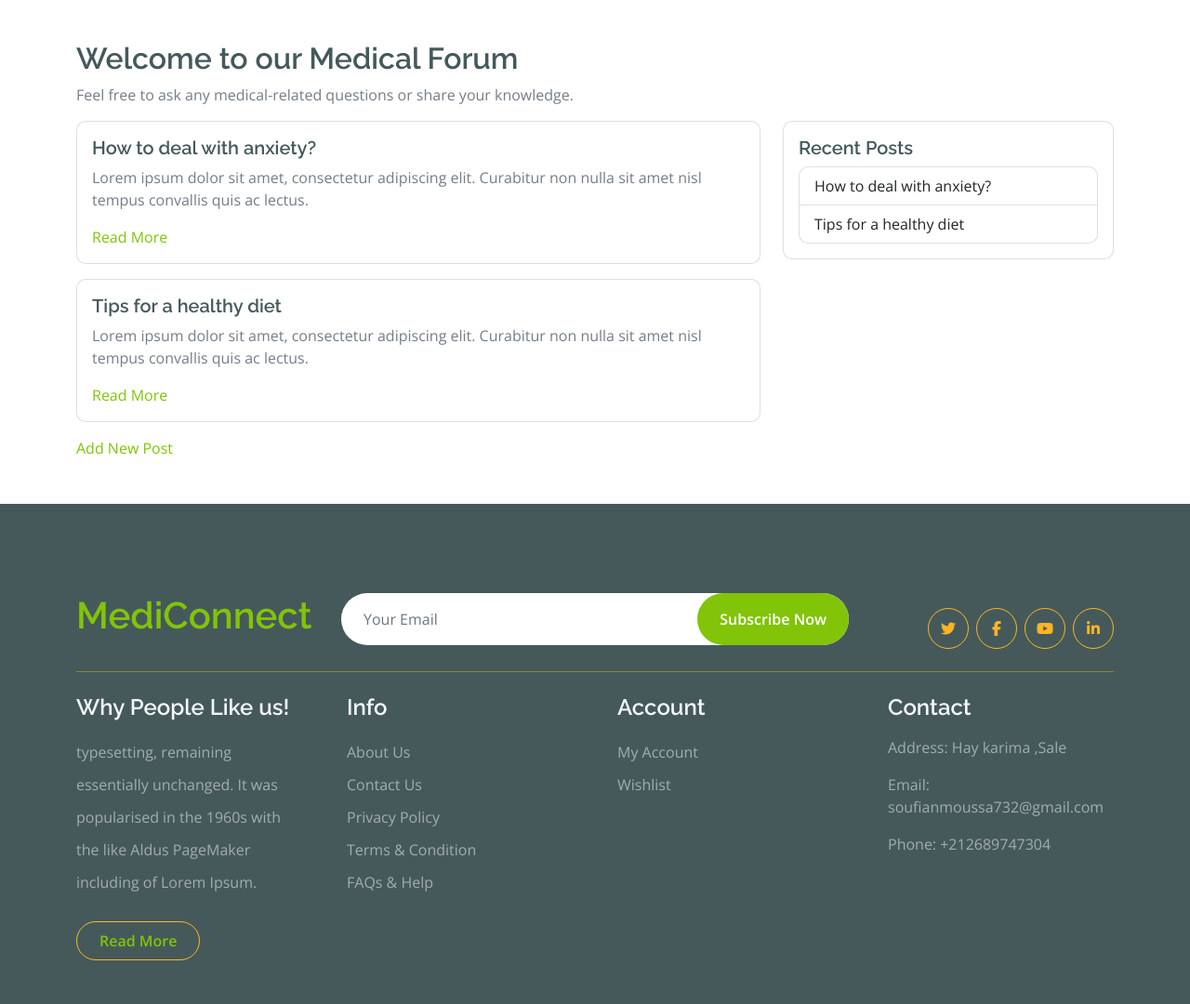
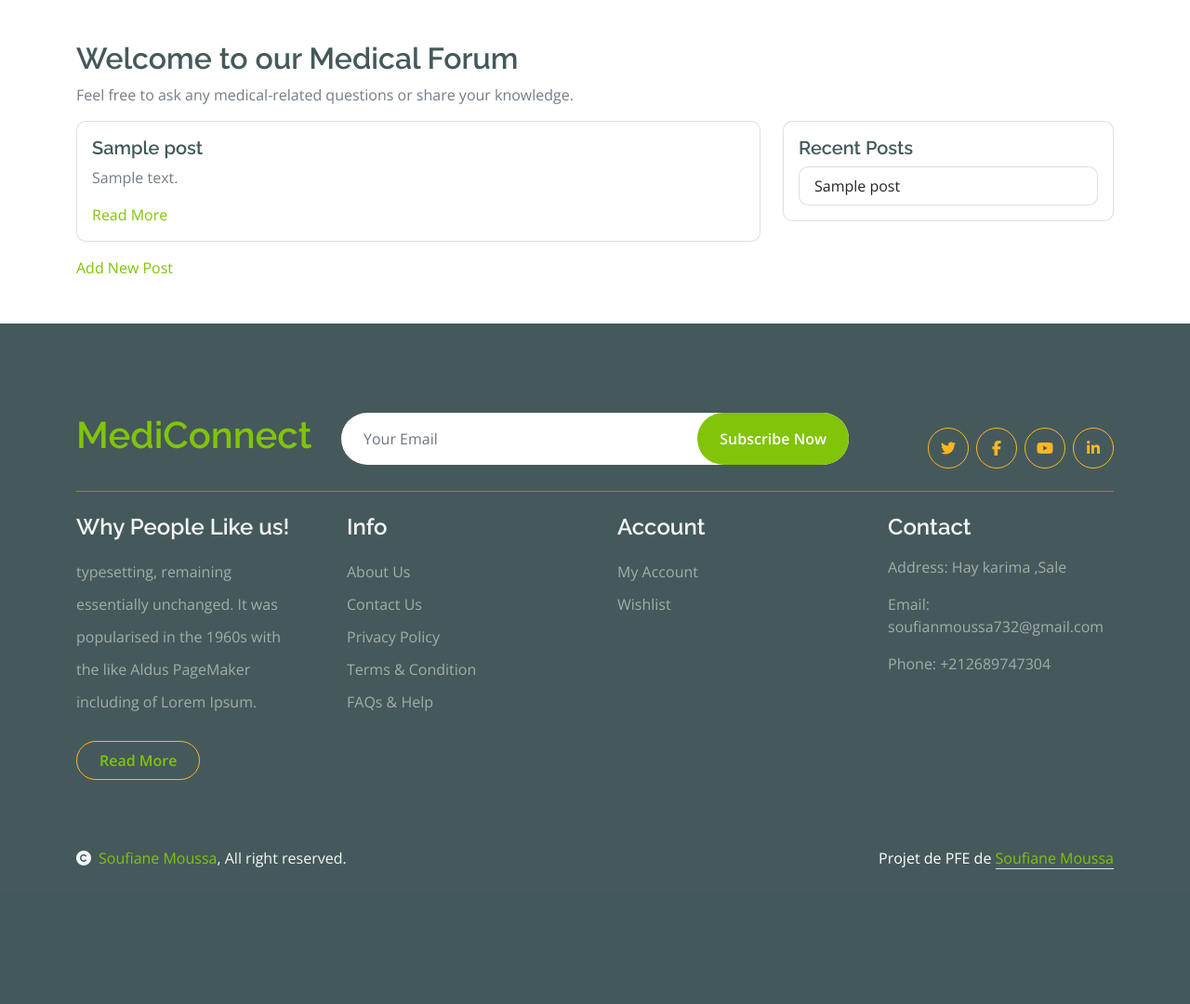
Before and after one commit to soufianmoussa/MediConnect, a Laravel app: page /forum in a window 1280 px wide. Shown: the part 308-1388 px from the top of the page at 93% size. After the commit the page ends 1243 px from the top, so only its background shows below. Run offline with Laravel 9, Linux system fonts and the light colour scheme; tables that the repository leaves empty hold one stand-in row (values such as "Sample post"); some libraries are stand-ins or nearby versions.

Commit message:
forum_1405

```diff
--- a/app/Http/Controllers/PostController.php
+++ b/app/Http/Controllers/PostController.php
@@ -14,7 +14,8 @@
     public function index()
 {
     $posts = Post::with('comments')->get();
-    return view('forum.forum', compact('posts'));
+    $lastposts = Post::with('comments')->orderBy('created_at','desc')->paginate(5);
+    return view('forum.forum', compact('posts','lastposts'));
 }
     public function store(Request $request)
     {
@@ -26,9 +27,9 @@
         $post = new Post;
         $post->title = $validatedData['title'];
         $post->content = $validatedData['content'];
-        $post->user_id = auth()->id(); // Assuming users are authenticated
+        $post->user_id = auth()->id();
         $post->save();
 
-        return redirect()->route('forum.index')->with('success', 'Post created successfully.');
+        return redirect()->route('forum')->with('success', 'Post created successfully.');
     }
 }
--- a/resources/views/forum/forum.blade.php
+++ b/resources/views/forum/forum.blade.php
@@ -13,21 +13,18 @@
     <div class="row">
         <div class="col-md-8">
             <!-- Forum Post 1 -->
+            @foreach ($posts as $post)
+
             <div class="card mb-3">
                 <div class="card-body">
-                    <h5 class="card-title">How to deal with anxiety?</h5>
-                    <p class="card-text">Lorem ipsum dolor sit amet, consectetur adipiscing elit. Curabitur non nulla sit amet nisl tempus convallis quis ac lectus.</p>
+                    <h5 class="card-title">{{$post->title}}</h5>
+                    <p class="card-text">{{$post->content}}</p>
                     <a href="#" >Read More</a>
                 </div>
             </div>
-            <!-- Forum Post 2 -->
-            <div class="card mb-3">
-                <div class="card-body">
-                    <h5 class="card-title">Tips for a healthy diet</h5>
-                    <p class="card-text">Lorem ipsum dolor sit amet, consectetur adipiscing elit. Curabitur non nulla sit amet nisl tempus convallis quis ac lectus.</p>
-                    <a href="#" >Read More</a>
-                </div>
-            </div>
+            @endforeach
+          {{-- end post --}}
+
             <!-- Add New Post Button -->
             <a href="{{route('addpost')}}" >Add New Post</a>
         </div>
@@ -37,8 +34,9 @@
                 <div class="card-body">
                     <h5 class="card-title">Recent Posts</h5>
                     <ul class="list-group">
-                        <li class="list-group-item">How to deal with anxiety?</li>
-                        <li class="list-group-item">Tips for a healthy diet</li>
+                        @foreach ($lastposts as $post)
+                        <li class="list-group-item">{{$post->title}}</li>
+                       @endforeach
                     </ul>
                 </div>
             </div>
```
Also changed, not shown: resources/views/forum/postforum.blade.php (+6 -4 lines).
